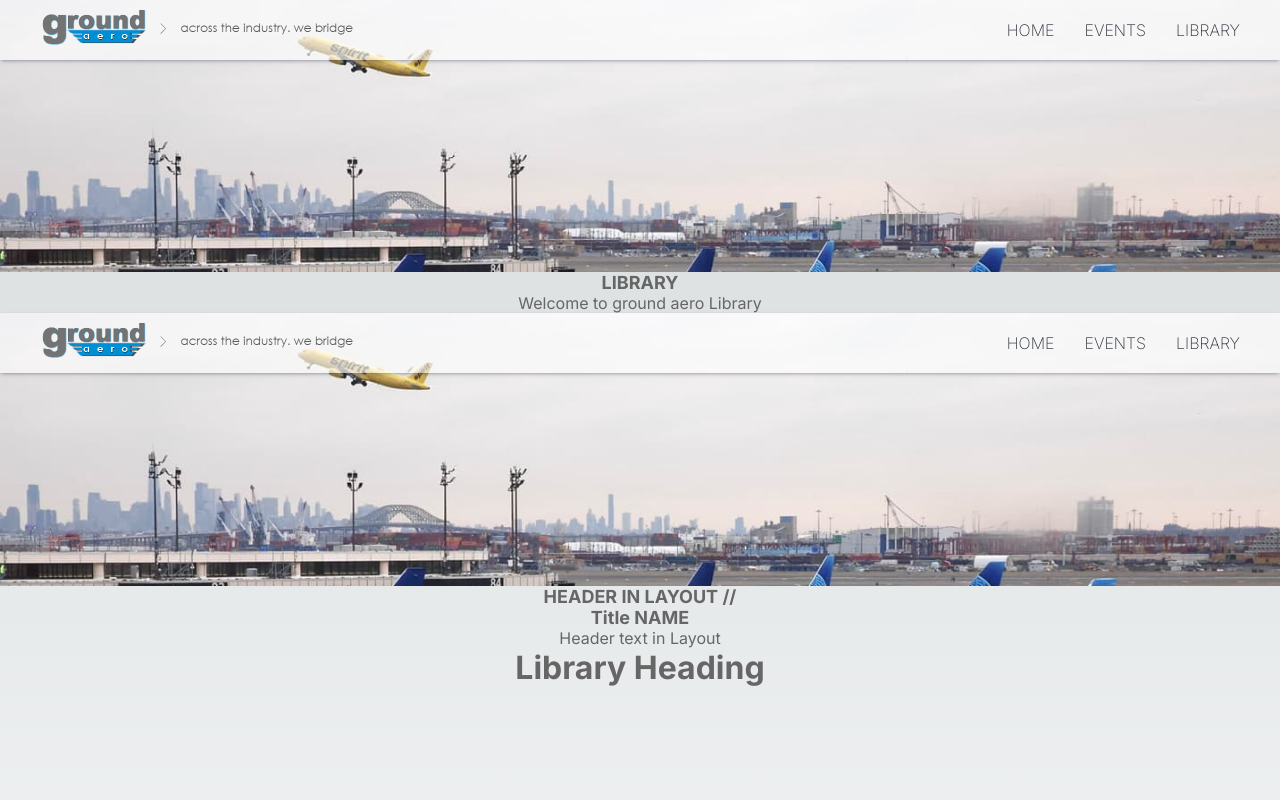
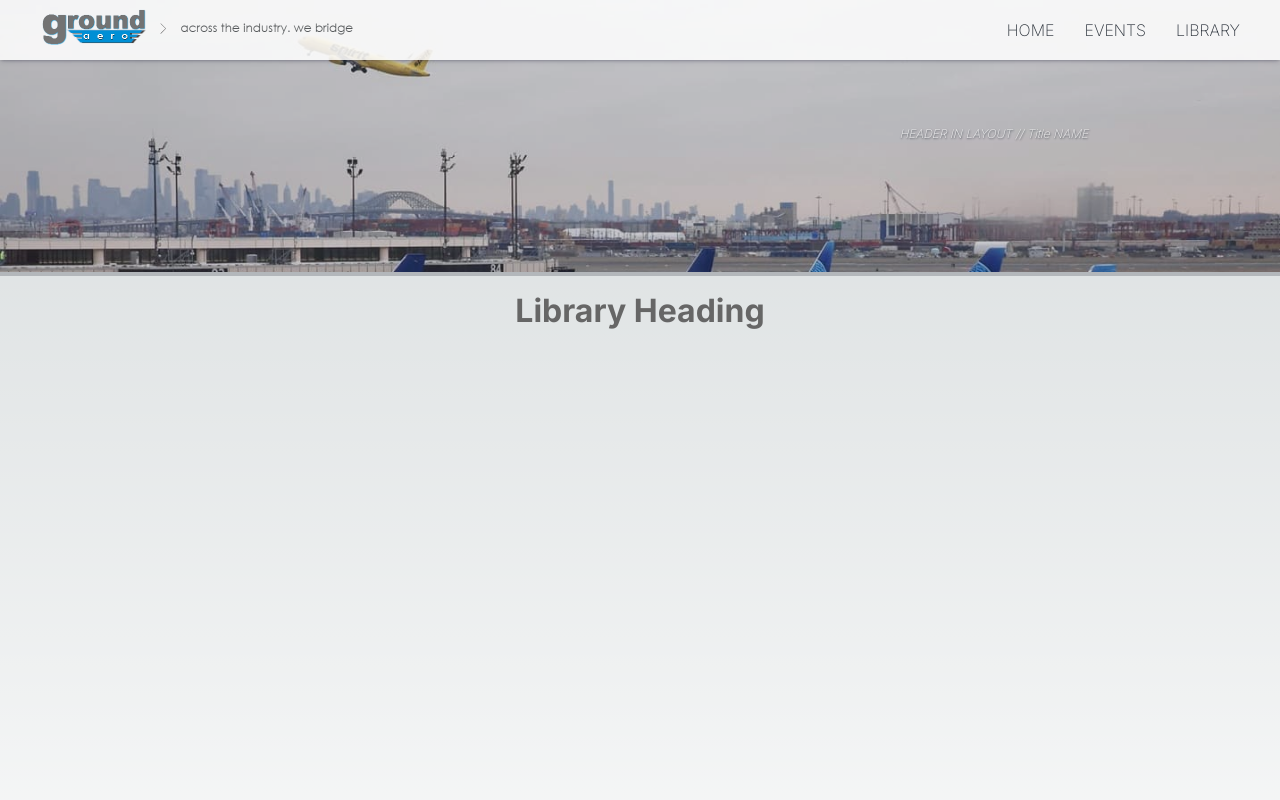
Before and after one commit to ground-aero/ground.aero-next, a Next.js app: page /library in a window 1280 px wide. Shown: the top 800 px of the page. Built offline with nearby package versions, Linux system fonts and the light colour scheme.

Commit message:
fix: header, nav

```diff
--- a/src/app/layout.tsx
+++ b/src/app/layout.tsx
@@ -6,7 +6,7 @@ const inter = Inter({ subsets: ["latin"] });
 
 export const metadata: Metadata = {
   title: "ground handling industry",
-  description: "Description: ground.aero - is project of ground handling industry.",
+  description: "Descript: ground.aero - is project for ground handling industry.",
 };
 
 export default function RootLayout({
--- a/src/app/library/page.tsx
+++ b/src/app/library/page.tsx
@@ -5,12 +5,12 @@ import {intro} from '@/constants'
 export default function Page() {
     return (
       <>
-        <Header title={intro.library.title} text={intro.library.text}/>
+        {/* <Header title={intro.library.title} text={intro.library.text}/> */}
 
         <Layout>
 
           <Heading title='Library Heading'/>
-          {/* <p>This is a par.</p> */}
+          <p>This is a par.</p>
 
         </Layout>
       </>
--- a/src/app/page.module.css
+++ b/src/app/page.module.css
@@ -12,10 +12,9 @@
 .header {
   display: flex;
   flex-direction: column;
-  align-items: center;
-  justify-content: space-between;
   padding: 0;
   min-height: 10vh;
+  position: relative;
 }
 
 .navMenu {
@@ -25,9 +24,9 @@
   align-items: center;
   justify-content: space-evenly;
   position: fixed;
-  background: rgba(255, 255, 255, 0.6);
+  z-index: 3;
+  background: rgba(255, 255, 255, 0.85);
   box-shadow: rgba(50, 50, 93, 0.25) 0px 2px 5px -1px, rgba(0, 0, 0, 0.3) 0px 1px 3px -1px;
-  /* filter: invert(1) drop-shadow(0 0 0.3rem #ffffff70); */
   padding: 0;
 }
 
@@ -55,9 +54,7 @@
   font-weight: bold;
 }
 
-.headerImg {
-  width: 50%;
-  height: auto;
+.header_img {
 }
 
 .logo {
@@ -65,12 +62,44 @@
   height: auto;
 }
 
-.intro_title {
-  font-size: 18px;
-  font-weight: 700;
-  width: 200px;
+.header_overlay {
+  position: relative;
+}
+.header_overlay::after {
+  content: '';
+  display: block;
+  position: absolute;
+  top: 0;
+  left: 0;
+  bottom: 0;
+  right: 0;
+  background-color: var(--secondary-color);
+  opacity: 0.25;
+  z-index: 1;
+  transition: 0.3s;
+}
+
+.intro_header_title {
+  transition: 3s ease-in-out;
+  position: relative;
+  z-index: 2;
+  bottom: 150px;
+  right: 15%;
+  font-size: 12px;
+  font-weight: 200;
+  color: #ffffff;
+  opacity: .80;
+  text-shadow: var(--secondary-color) 0.5px 0.5px 2px;
+  font-style: italic;
+  text-align: right;
+}
+
+.intro_main_title {
+  font-size: 16px;
+  font-weight: 400;
+  width: 550px;
   text-align: center;
-}
+  }
 
 .intro_text {
   font-size: 16px;
--- a/src/components/index.ts
+++ b/src/components/index.ts
@@ -1,4 +1,5 @@
 export * from './ui/Header/Header'
+export * from './ui/Main/Main'
 export * from './ui/Nav/Nav'
 export * from './ui/Footer/Footer'
 export * from './ui/Heading'
--- a/src/components/ui/Header/Header.tsx
+++ b/src/components/ui/Header/Header.tsx
@@ -4,21 +4,22 @@ import HeaderImg from 'next/image'
 import {Nav} from '@/components'
 
 type IHeader = {
-  title: String,
-  text: String,
+  title: string,
 }
 
-export const Header: FC<IHeader> = ({ title, text }) => {
+export const Header: FC<IHeader> = ({ title }) => {
 	return (
     <header className={styles.header}>
 
       <Nav />
 
-      <HeaderImg src='/images/airport.jpg' alt="header image" layout='responsive' width='1433' height='240' placeholder="blur"
-       blurDataURL="/images/airport-blur.jpg" loading="eager" />
+<span className={styles.header_overlay}>
+  <HeaderImg className={styles.header_img} src='/images/airport.jpg' alt="header image" layout='responsive' width='1433' height='240' placeholder="blur"
+       blurDataURL="/images/airport-blur.jpg" loading="lazy" />
+</span>
 
-      <p className={styles.intro_title}>{title}</p>
-      <h1 className={styles.intro_text}>{text}</h1>
+
+      <p className={styles.intro_header_title}>{title}</p>
 
     </header>
 	)
--- a/src/components/ui/Layout.tsx
+++ b/src/components/ui/Layout.tsx
@@ -11,10 +11,12 @@ type LayoutProps = {
 export const Layout: React.FC<LayoutProps> = ({ children }) => {
   return (
     <>
-      <Header title='HEADER IN LAYOUT // Title NAME' text='Header text in Layout' />
+      <Header title='HEADER IN LAYOUT // Title NAME' />
+
       <main className={styles.main}>
         {children}
       </main>
+
       <Footer title='FOOTER IN LAYOUT // Title NAME' />
     </>
   );
--- /dev/null
+++ b/src/components/ui/Main/Main.tsx
@@ -0,0 +1,22 @@
+import {FC} from 'react'
+import styles from "@/app/page.module.css"
+import HeaderImg from 'next/image'
+import {Nav} from '@/components'
+
+type IMain = {
+  title: String,
+  text: String,
+}
+
+export const Main: FC<IMain> = ({ title, text }) => {
+	return (
+    <main className={styles.main}>
+
+      {/* <Nav /> */}
+
+      <p className={styles.intro_main_title}>{title}</p>
+      <h1 className={styles.intro_text}>{text}</h1>
+
+    </main>
+	)
+}
--- a/src/components/ui/Nav/Nav.tsx
+++ b/src/components/ui/Nav/Nav.tsx
@@ -15,7 +15,6 @@ export const Nav: FC = () => {
             alt="Home"
             width={315}
             height={40}
-            loading="eager"
           />
         </Link>
 
--- a/src/constants/texts.ts
+++ b/src/constants/texts.ts
@@ -1,8 +1,11 @@
 
 export const intro = {
+    header: {
+        title: 'for the benefit of the Air Transport Industry',
+    },
     main: {
         title: 'HOME',
-        text: 'Welcome to ground aero an independent project dedicated to bridging both sides, airlines & ground handling sectors across the international air transport industry.'
+        text: 'Welcome to ground aero an independent ...'
     },
     library: {
         title: 'LIBRARY',
```
Also changed, not shown: src/app/page.tsx (+17 -15 lines).
